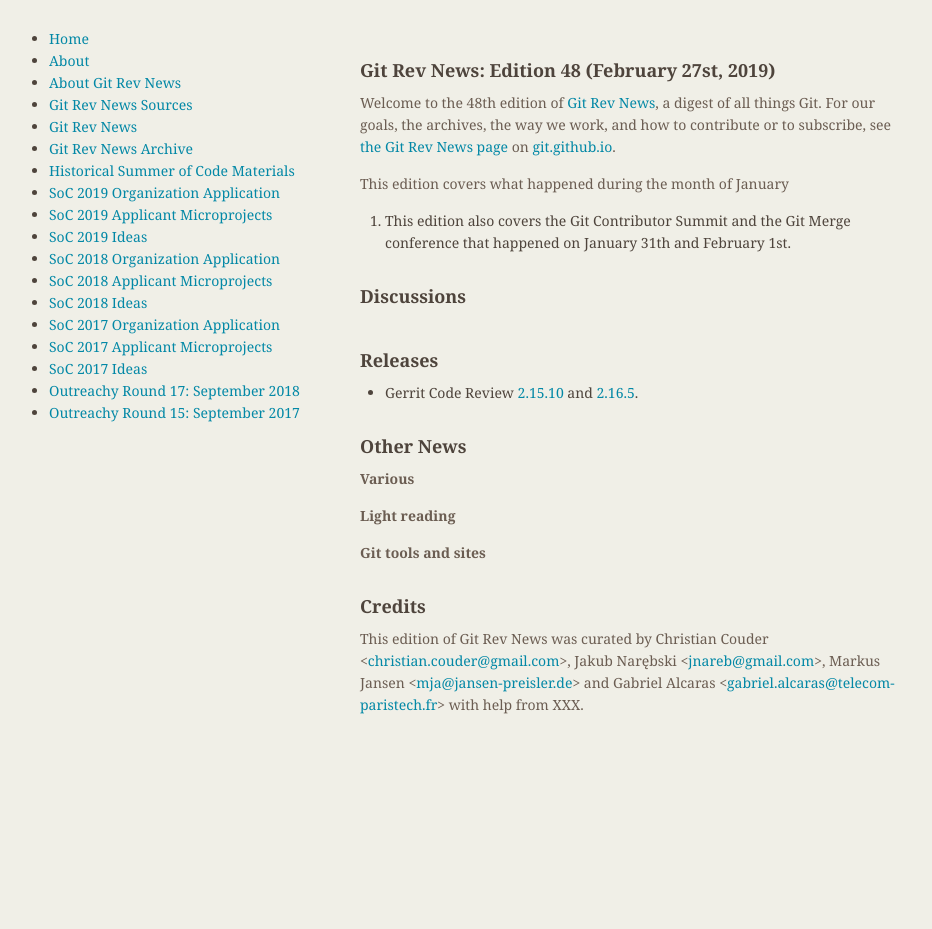
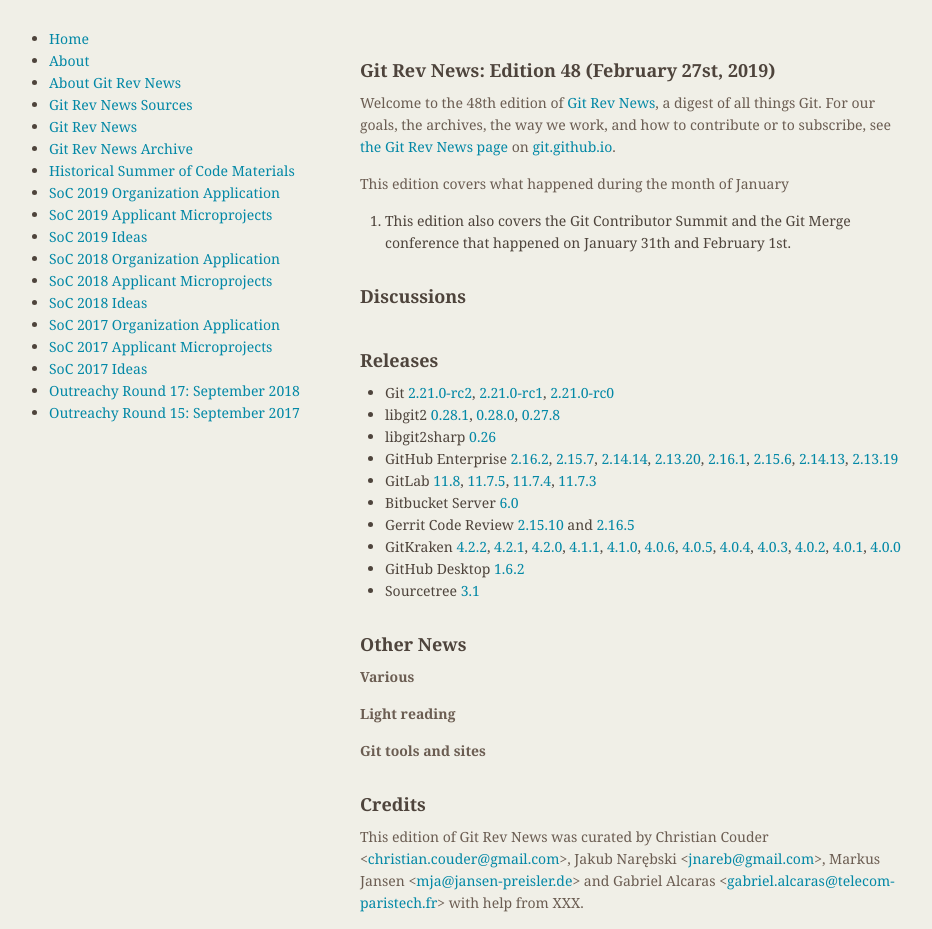
Before and after one commit to git/git.github.io, a Jekyll site: the page built from rev_news/drafts/edition-48.md, in a window 1280 px wide. Shown: the whole page, without its empty margins (174-1106 px from the left). Built offline with Jekyll 4.4.1, drawn with Linux system fonts in a browser that asks for light colours; before the commit the page ends 900 px from its top, so only the background shows below that.

Commit message:
rn-48: add releases

```diff
--- a/rev_news/drafts/edition-48.md
+++ b/rev_news/drafts/edition-48.md
@@ -37,8 +37,42 @@
 
 ## Releases
 
++ Git [2.21.0-rc2](https://public-inbox.org/git/xmqq8sybz7b2.fsf@gitster-ct.c.googlers.com/),
+[2.21.0-rc1](https://public-inbox.org/git/xmqq8syj9h9b.fsf@gitster-ct.c.googlers.com/),
+[2.21.0-rc0](https://public-inbox.org/git/xmqqh8dgqcqn.fsf@gitster-ct.c.googlers.com/)
++ libgit2 [0.28.1](https://github.com/libgit2/libgit2/releases/tag/v0.28.1),
+[0.28.0](https://github.com/libgit2/libgit2/releases/tag/v0.28.0),
+[0.27.8](https://github.com/libgit2/libgit2/releases/tag/v0.27.8)
++ libgit2sharp [0.26](https://github.com/libgit2/libgit2sharp/releases/tag/v0.26)
++ GitHub Enterprise [2.16.2](https://enterprise.github.com/releases/2.16.2/notes),
+[2.15.7](https://enterprise.github.com/releases/2.15.7/notes),
+[2.14.14](https://enterprise.github.com/releases/2.14.14/notes),
+[2.13.20](https://enterprise.github.com/releases/2.13.20/notes),
+[2.16.1](https://enterprise.github.com/releases/2.16.1/notes),
+[2.15.6](https://enterprise.github.com/releases/2.15.6/notes),
+[2.14.13](https://enterprise.github.com/releases/2.14.13/notes),
+[2.13.19](https://enterprise.github.com/releases/2.13.19/notes)
++ GitLab [11.8](https://about.gitlab.com/2019/02/22/gitlab-11-8-released/),
+[11.7.5](https://about.gitlab.com/2019/02/07/gitlab-11-7-5-released/),
+[11.7.4](https://about.gitlab.com/2019/02/05/critical-security-release-gitlab-11-dot-7-dot-4-released/),
+[11.7.3](https://about.gitlab.com/2019/01/31/security-release-gitlab-11-dot-7-dot-3-released/)
++ Bitbucket Server [6.0](https://confluence.atlassian.com/bitbucketserver/bitbucket-server-release-notes-872139866.html)
 * Gerrit Code Review [2.15.10](https://www.gerritcodereview.com/2.15.html#21510)
-and [2.16.5](https://www.gerritcodereview.com/2.16.html#2165).
+and [2.16.5](https://www.gerritcodereview.com/2.16.html#2165)
++ GitKraken [4.2.2](https://support.gitkraken.com/release-notes/current),
+[4.2.1](https://support.gitkraken.com/release-notes/current),
+[4.2.0](https://support.gitkraken.com/release-notes/current),
+[4.1.1](https://support.gitkraken.com/release-notes/current),
+[4.1.0](https://support.gitkraken.com/release-notes/current),
+[4.0.6](https://support.gitkraken.com/release-notes/current),
+[4.0.5](https://support.gitkraken.com/release-notes/current),
+[4.0.4](https://support.gitkraken.com/release-notes/current),
+[4.0.3](https://support.gitkraken.com/release-notes/current),
+[4.0.2](https://support.gitkraken.com/release-notes/current),
+[4.0.1](https://support.gitkraken.com/release-notes/current),
+[4.0.0](https://support.gitkraken.com/release-notes/current)
++ GitHub Desktop [1.6.2](https://desktop.github.com/release-notes/)
++ Sourcetree [3.1](https://product-downloads.atlassian.com/software/sourcetree/ReleaseNotes/Sourcetree_3.1.html)
 
 ## Other News
 
```
